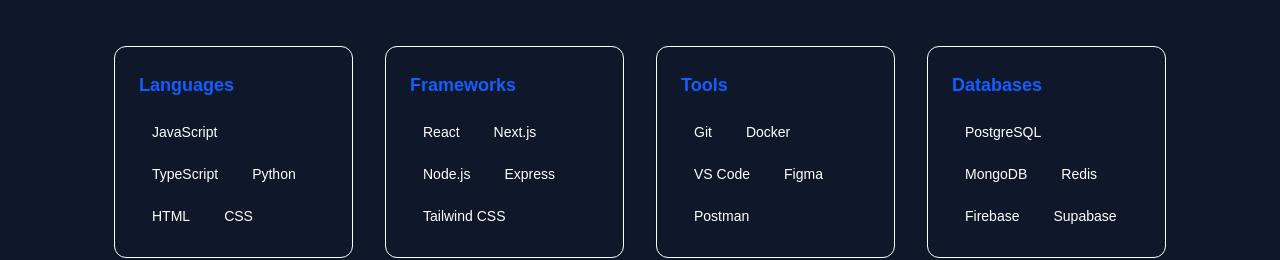
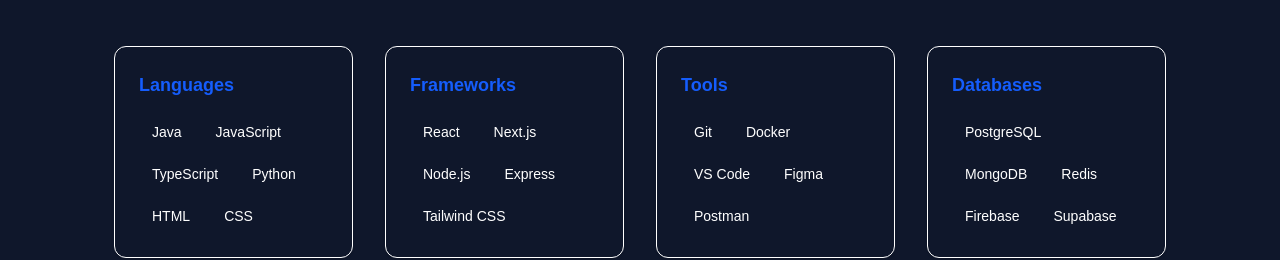
Before and after one commit to Gopi-varaprasad7/my-portfolio, a Next.js app: page /home in a window 1280 px wide. Shown: the part 1478-1738 px from the top of the page. Built offline with nearby package versions, Linux system fonts and the light colour scheme.

Commit message:
Java language is added

```diff
--- a/app/components/Skill.tsx
+++ b/app/components/Skill.tsx
@@ -5,7 +5,7 @@
 const skillCategories = [
   {
     title: 'Languages',
-    skills: ['JavaScript', 'TypeScript', 'Python', 'HTML', 'CSS'],
+    skills: ['Java', 'JavaScript', 'TypeScript', 'Python', 'HTML', 'CSS'],
   },
   {
     title: 'Frameworks',
```
